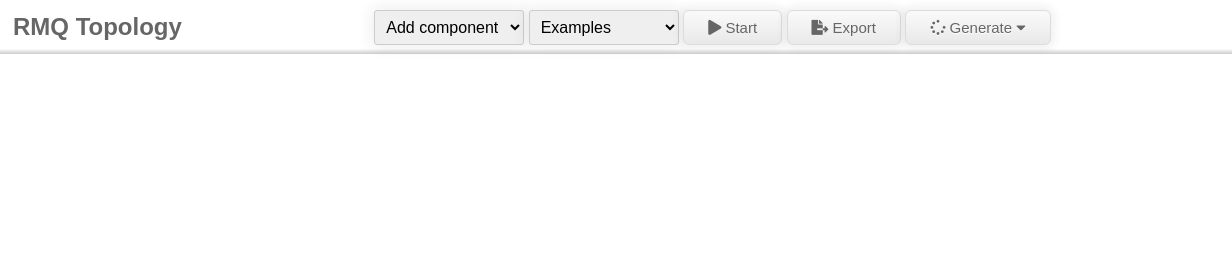
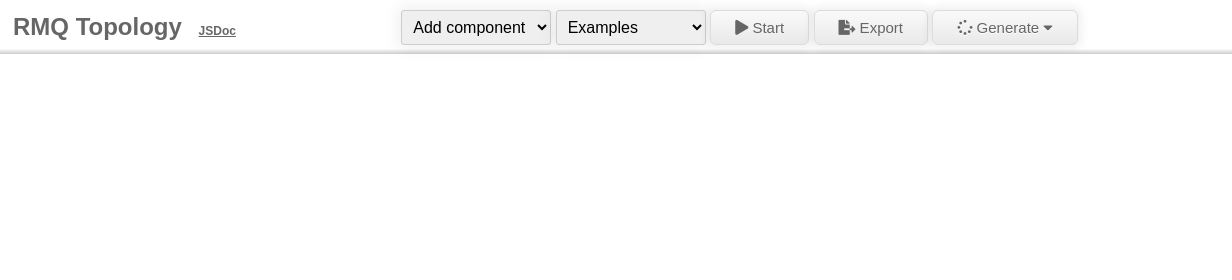
Before and after one commit to DBProductions/rmq-topology, a website: page public/index.html in a window 1280 px wide. Shown: the top 280 px of the page, 0-1232 px from the left. Drawn offline with Linux system fonts and the light colour scheme.

Commit message:
add links to jsdoc and run relase

```diff
--- a/public/index.html
+++ b/public/index.html
@@ -7,7 +7,7 @@
 <body>
     <div class="headrow flex">
         <div class="left">
-            <h2>RMQ Topology</h2>
+            <h2>RMQ Topology <small><a href="/doc">JSDoc</a></small></h2>
         </div>
         <div class="center">
             <select id="newComponent" class="headerSelect">
--- a/public/style.css
+++ b/public/style.css
@@ -16,6 +16,10 @@ canvas {
 h2 {
   padding: 3px;
   margin: 3px;
+}
+h2 small {
+  margin-left: 10px;
+  font-size: 12px;
 }
 h3 {
   padding: 3px;
```
Also changed, not shown: .github/workflows/main.yml.
